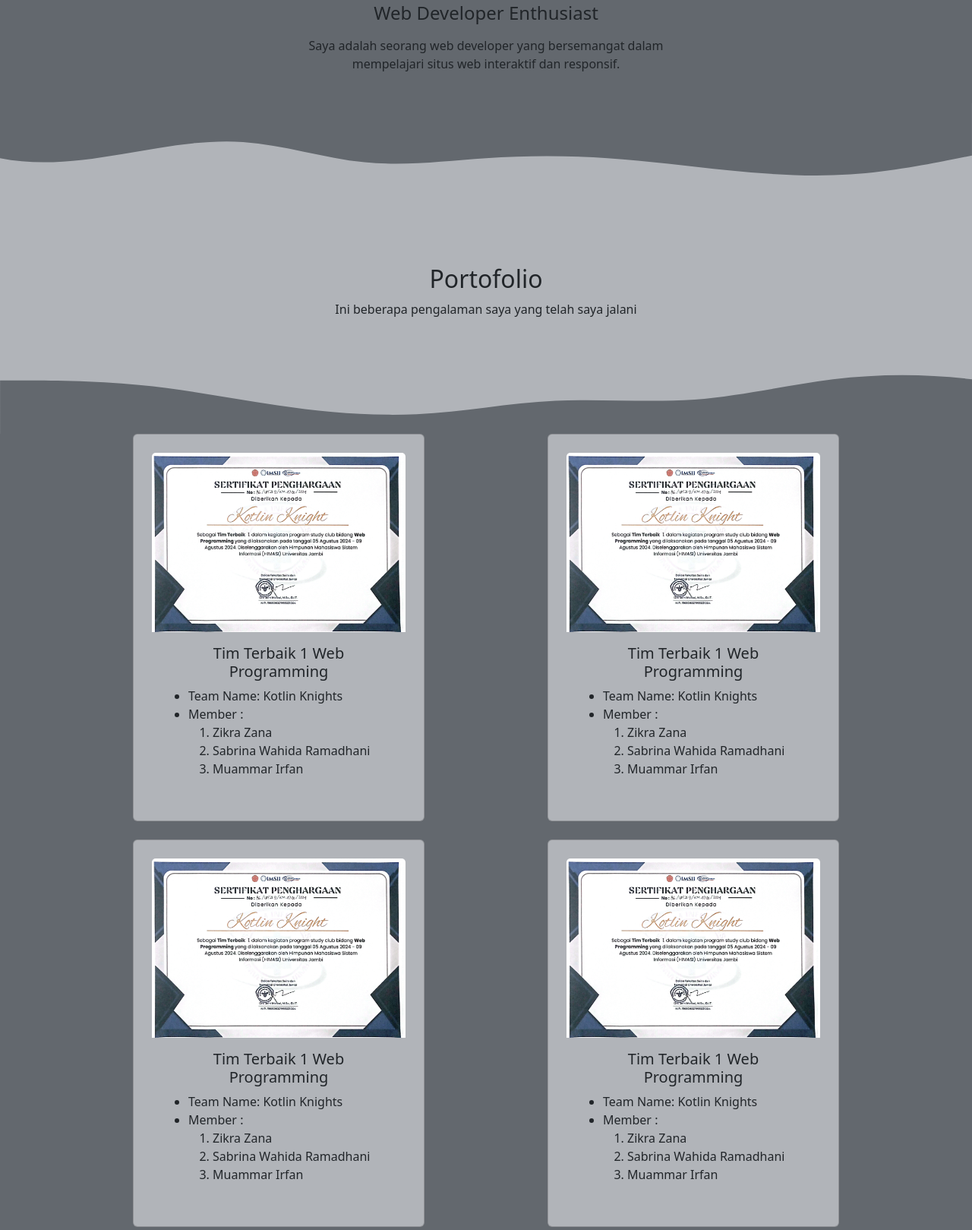
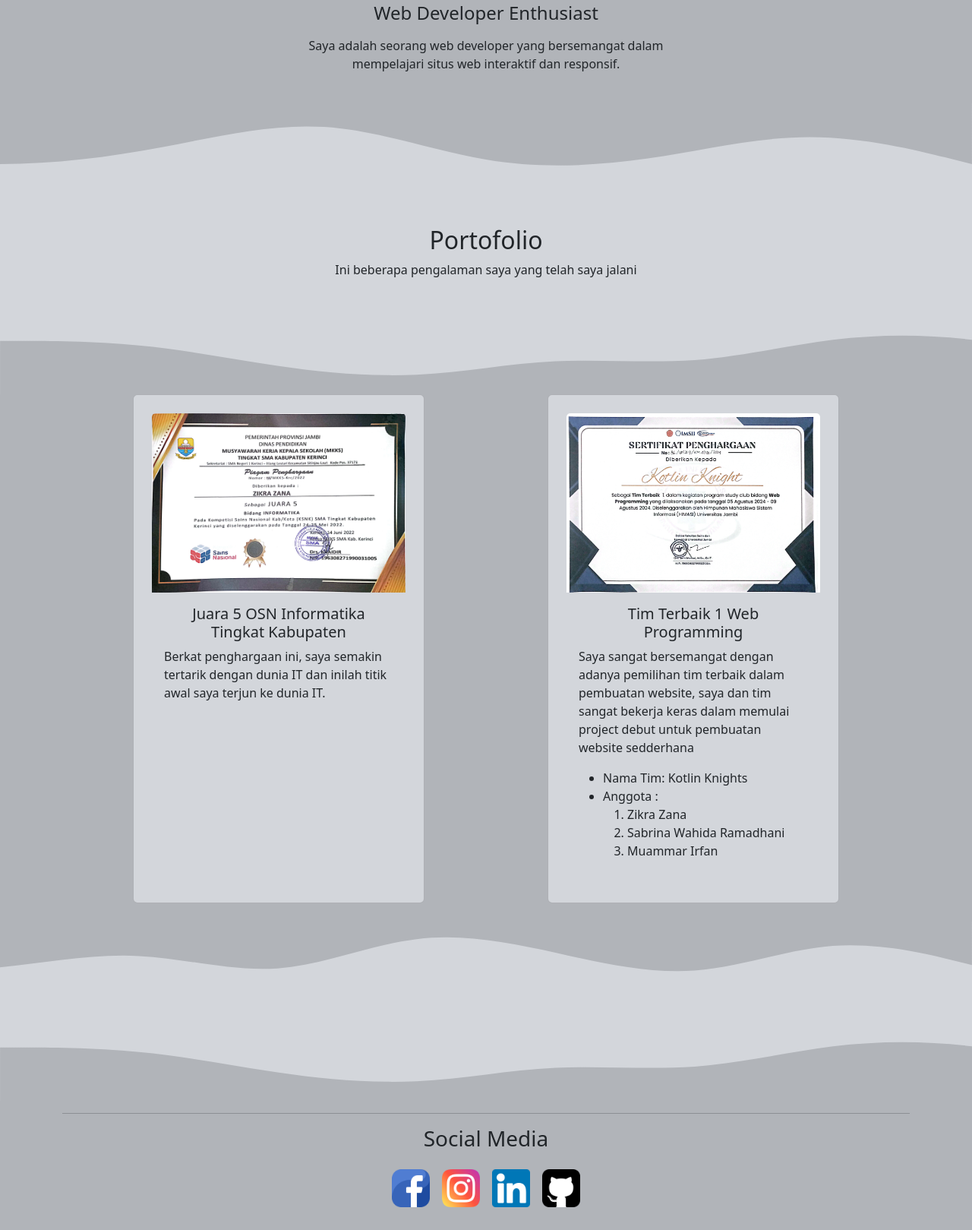
Before and after one commit to ZikraZana/portofolio, a plain HTML site: page profil.html in a window 1280 px wide. Shown: the part 378-1997 px from the top of the page at 76% size. Drawn offline with nearby package versions, Linux system fonts and the light colour scheme.

Commit message:
Mengatur kembali background color, menambahkan paskibra pada aboutme, menambahkan piagam informatika sebagai portofolio, dan menghapus hal yang tidak perlu

```diff
--- a/profil.html
+++ b/profil.html
@@ -11,7 +11,7 @@
 
 </head>
 
-<body style="background-color: #b1b4b9;">
+<body style="background-color: #d3d6db;">
 
     <!-- Navbar -->
     <nav class="navbar navbar-expand-lg bg-dark opacity-75 p-2 fixed-top" data-bs-theme="dark">
@@ -40,7 +40,7 @@
 
     <!-- Profil -->
     <section class="d-flex justify-content-center align-items-center p-4"
-        style="background-color: #63686e; overflow: hidden;">
+        style="background-color: #b1b4b9; overflow: hidden;">
         <div class="container mt-5">
             <div class="row justify-content-center">
                 <div class="col-12 col-md-8 col-lg-6 text-center mx-auto">
@@ -58,16 +58,16 @@
         </div>
     </section>
 
-    <svg id="wave" style="margin-top: -6px; margin-bottom: 40px;transform:rotate(180deg); transition: 0.3s"
-        viewBox="0 0 1440 120" version="1.1" xmlns="http://www.w3.org/2000/svg">
+    <svg id="wave" style="transform:rotate(180deg); transition: 0.3s" viewBox="0 0 1440 100" version="1.1"
+        xmlns="http://www.w3.org/2000/svg">
         <defs>
             <linearGradient id="sw-gradient-0" x1="0" x2="0" y1="1" y2="0">
-                <stop stop-color="rgba(99, 104, 110, 1)" offset="0%"></stop>
-                <stop stop-color="rgba(99, 104, 110, 1)" offset="100%"></stop>
+                <stop stop-color="rgba(177, 180, 185, 1)" offset="0%"></stop>
+                <stop stop-color="rgba(177, 180, 185, 1)" offset="100%"></stop>
             </linearGradient>
         </defs>
         <path style="transform:translate(0, 0px); opacity:1" fill="url(#sw-gradient-0)"
-            d="M0,36L30,30C60,24,120,12,180,8C240,4,300,8,360,14C420,20,480,28,540,32C600,36,660,36,720,32C780,28,840,20,900,26C960,32,1020,52,1080,56C1140,60,1200,48,1260,38C1320,28,1380,20,1440,32C1500,44,1560,76,1620,86C1680,96,1740,84,1800,72C1860,60,1920,48,1980,46C2040,44,2100,52,2160,52C2220,52,2280,44,2340,52C2400,60,2460,84,2520,96C2580,108,2640,108,2700,94C2760,80,2820,52,2880,46C2940,40,3000,56,3060,54C3120,52,3180,32,3240,30C3300,28,3360,44,3420,58C3480,72,3540,84,3600,88C3660,92,3720,88,3780,80C3840,72,3900,60,3960,60C4020,60,4080,72,4140,82C4200,92,4260,100,4290,104L4320,108L4320,120L4290,120C4260,120,4200,120,4140,120C4080,120,4020,120,3960,120C3900,120,3840,120,3780,120C3720,120,3660,120,3600,120C3540,120,3480,120,3420,120C3360,120,3300,120,3240,120C3180,120,3120,120,3060,120C3000,120,2940,120,2880,120C2820,120,2760,120,2700,120C2640,120,2580,120,2520,120C2460,120,2400,120,2340,120C2280,120,2220,120,2160,120C2100,120,2040,120,1980,120C1920,120,1860,120,1800,120C1740,120,1680,120,1620,120C1560,120,1500,120,1440,120C1380,120,1320,120,1260,120C1200,120,1140,120,1080,120C1020,120,960,120,900,120C840,120,780,120,720,120C660,120,600,120,540,120C480,120,420,120,360,120C300,120,240,120,180,120C120,120,60,120,30,120L0,120Z">
+            d="M0,10L40,20C80,30,160,50,240,50C320,50,400,30,480,18.3C560,7,640,3,720,16.7C800,30,880,60,960,65C1040,70,1120,50,1200,35C1280,20,1360,10,1440,10C1520,10,1600,20,1680,23.3C1760,27,1840,23,1920,31.7C2000,40,2080,60,2160,60C2240,60,2320,40,2400,36.7C2480,33,2560,47,2640,46.7C2720,47,2800,33,2880,25C2960,17,3040,13,3120,15C3200,17,3280,23,3360,28.3C3440,33,3520,37,3600,36.7C3680,37,3760,33,3840,40C3920,47,4000,63,4080,71.7C4160,80,4240,80,4320,70C4400,60,4480,40,4560,33.3C4640,27,4720,33,4800,30C4880,27,4960,13,5040,6.7C5120,0,5200,0,5280,15C5360,30,5440,60,5520,71.7C5600,83,5680,77,5720,73.3L5760,70L5760,100L5720,100C5680,100,5600,100,5520,100C5440,100,5360,100,5280,100C5200,100,5120,100,5040,100C4960,100,4880,100,4800,100C4720,100,4640,100,4560,100C4480,100,4400,100,4320,100C4240,100,4160,100,4080,100C4000,100,3920,100,3840,100C3760,100,3680,100,3600,100C3520,100,3440,100,3360,100C3280,100,3200,100,3120,100C3040,100,2960,100,2880,100C2800,100,2720,100,2640,100C2560,100,2480,100,2400,100C2320,100,2240,100,2160,100C2080,100,2000,100,1920,100C1840,100,1760,100,1680,100C1600,100,1520,100,1440,100C1360,100,1280,100,1200,100C1120,100,1040,100,960,100C880,100,800,100,720,100C640,100,560,100,480,100C400,100,320,100,240,100C160,100,80,100,40,100L0,100Z">
         </path>
     </svg>
     <!-- Profil End -->
@@ -95,12 +95,45 @@
         </path>
     </svg>
 
-    <section style="background-color: #63686e;">
+    <section style="background-color: #b1b4b9;">
+        <!-- #63686e -->
         <div class="container">
             <div class="container-fluid gap-5 d-flex justify-content-center align-items-center">
                 <div class="row row-cols-1 row-cols-md-2 w-100">
                     <div class="col d-flex justify-content-center mb-4">
-                        <div class="card p-4" style="width: 100%; max-width: 24rem; background-color: #b1b4b9;">
+                        <div class="card p-4" style="width: 100%; max-width: 24rem; background-color: #d3d6db;">
+                            <img src="img/OSN Informatika.jpg" class="card-img-top" alt="...">
+                            <div class="card-body">
+                                <h5 class="text-center">Juara 5 OSN Informatika Tingkat Kabupaten</h5>
+                                Berkat penghargaan ini, saya semakin tertarik dengan dunia IT dan inilah titik awal saya
+                                terjun ke dunia IT.
+                            </div>
+                        </div>
+                    </div>
+                    <div class="col d-flex justify-content-center mb-4">
+                        <div class="card p-4" style="width: 100%; max-width: 24rem; background-color: #d3d6db;">
+                            <img src="img/Kotlin Knights Team.png" class="card-img-top" alt="...">
+                            <div class="card-body">
+                                <h5 class="text-center">Tim Terbaik 1 Web Programming</h5>
+                                Saya sangat bersemangat dengan adanya pemilihan tim terbaik dalam pembuatan website,
+                                saya dan tim sangat bekerja keras dalam memulai project debut untuk pembuatan website
+                                sedderhana
+                                <p></p>
+                                <ul>
+                                    <li>Nama Tim: Kotlin Knights</li>
+                                    <li>Anggota :
+                                        <ol>
+                                            <li>Zikra Zana</li>
+                                            <li>Sabrina Wahida Ramadhani</li>
+                                            <li>Muammar Irfan</li>
+                                        </ol>
+                                    </li>
+                                </ul>
+                            </div>
+                        </div>
+                    </div>
+                    <!-- <div class="col d-flex justify-content-center mb-4">
+                        <div class="card p-4" style="width: 100%; max-width: 24rem; background-color: #d3d6db;">
                             <img src="img/Kotlin Knights Team.png" class="card-img-top" alt="...">
                             <div class="card-body">
                                 <h5 class="text-center">Tim Terbaik 1 Web Programming</h5>
@@ -118,7 +151,7 @@
                         </div>
                     </div>
                     <div class="col d-flex justify-content-center mb-4">
-                        <div class="card p-4" style="width: 100%; max-width: 24rem; background-color: #b1b4b9;">
+                        <div class="card p-4" style="width: 100%; max-width: 24rem; background-color: #d3d6db;">
                             <img src="img/Kotlin Knights Team.png" class="card-img-top" alt="...">
                             <div class="card-body">
                                 <h5 class="text-center">Tim Terbaik 1 Web Programming</h5>
@@ -134,43 +167,7 @@
                                 </ul>
                             </div>
                         </div>
-                    </div>
-                    <div class="col d-flex justify-content-center mb-4">
-                        <div class="card p-4" style="width: 100%; max-width: 24rem; background-color: #b1b4b9;">
-                            <img src="img/Kotlin Knights Team.png" class="card-img-top" alt="...">
-                            <div class="card-body">
-                                <h5 class="text-center">Tim Terbaik 1 Web Programming</h5>
-                                <ul>
-                                    <li>Team Name: Kotlin Knights</li>
-                                    <li>Member :
-                                        <ol>
-                                            <li>Zikra Zana</li>
-                                            <li>Sabrina Wahida Ramadhani</li>
-                                            <li>Muammar Irfan</li>
-                                        </ol>
-                                    </li>
-                                </ul>
-                            </div>
-                        </div>
-                    </div>
-                    <div class="col d-flex justify-content-center mb-4">
-                        <div class="card p-4" style="width: 100%; max-width: 24rem; background-color: #b1b4b9;">
-                            <img src="img/Kotlin Knights Team.png" class="card-img-top" alt="...">
-                            <div class="card-body">
-                                <h5 class="text-center">Tim Terbaik 1 Web Programming</h5>
-                                <ul>
-                                    <li>Team Name: Kotlin Knights</li>
-                                    <li>Member :
-                                        <ol>
-                                            <li>Zikra Zana</li>
-                                            <li>Sabrina Wahida Ramadhani</li>
-                                            <li>Muammar Irfan</li>
-                                        </ol>
-                                    </li>
-                                </ul>
-                            </div>
-                        </div>
-                    </div>
+                    </div> -->
                 </div>
             </div>
     </section>
@@ -201,21 +198,23 @@
             d="M0,20L34.3,20C68.6,20,137,20,206,26.7C274.3,33,343,47,411,56.7C480,67,549,73,617,70C685.7,67,754,53,823,50C891.4,47,960,53,1029,48.3C1097.1,43,1166,27,1234,18.3C1302.9,10,1371,10,1440,18.3C1508.6,27,1577,43,1646,53.3C1714.3,63,1783,67,1851,71.7C1920,77,1989,83,2057,85C2125.7,87,2194,83,2263,68.3C2331.4,53,2400,27,2469,15C2537.1,3,2606,7,2674,11.7C2742.9,17,2811,23,2880,25C2948.6,27,3017,23,3086,26.7C3154.3,30,3223,40,3291,41.7C3360,43,3429,37,3497,35C3565.7,33,3634,37,3703,41.7C3771.4,47,3840,53,3909,61.7C3977.1,70,4046,80,4114,83.3C4182.9,87,4251,83,4320,68.3C4388.6,53,4457,27,4526,15C4594.3,3,4663,7,4731,21.7C4800,37,4869,63,4903,76.7L4937.1,90L4937.1,100L4902.9,100C4868.6,100,4800,100,4731,100C4662.9,100,4594,100,4526,100C4457.1,100,4389,100,4320,100C4251.4,100,4183,100,4114,100C4045.7,100,3977,100,3909,100C3840,100,3771,100,3703,100C3634.3,100,3566,100,3497,100C3428.6,100,3360,100,3291,100C3222.9,100,3154,100,3086,100C3017.1,100,2949,100,2880,100C2811.4,100,2743,100,2674,100C2605.7,100,2537,100,2469,100C2400,100,2331,100,2263,100C2194.3,100,2126,100,2057,100C1988.6,100,1920,100,1851,100C1782.9,100,1714,100,1646,100C1577.1,100,1509,100,1440,100C1371.4,100,1303,100,1234,100C1165.7,100,1097,100,1029,100C960,100,891,100,823,100C754.3,100,686,100,617,100C548.6,100,480,100,411,100C342.9,100,274,100,206,100C137.1,100,69,100,34,100L0,100Z">
         </path>
     </svg>
-    <section style="background-color: #63686e;">
+    <section style="background-color: #b1b4b9">
         <div class="container">
             <div class="row justify-content-center">
                 <div class="col-12 text-center">
                     <hr>
                     <h3 class="mb-4">Social Media</h3>
                     <div class="d-flex justify-content-center">
-                        <a href="https://www.facebook.com/zikra.zana.5?mibextid=ZbWKwL" target="_blank" class="mx-2"><img src="img/facebook_icon.png" alt="Facebook" width="50"
+                        <a href="https://www.facebook.com/zikra.zana.5?mibextid=ZbWKwL" target="_blank"
+                            class="mx-2"><img src="img/facebook_icon.png" alt="Facebook" width="50"
                                 class="mb-3 hoover"></a>
-                        <a href="https://www.instagram.com/zikrazana_?igsh=MTgzczR5a3VoeG16bg==" target="_blank" class="mx-2"><img src="img/instagram_icon.png" alt="Instagram" width="50"
+                        <a href="https://www.instagram.com/zikrazana_?igsh=MTgzczR5a3VoeG16bg==" target="_blank"
+                            class="mx-2"><img src="img/instagram_icon.png" alt="Instagram" width="50"
                                 class="mb-3 hoover"></a>
-                        <a href="https://www.linkedin.com/in/zikra-zana-b4964b2b4/" target="_blank" class="mx-2"><img src="img/linkedin_icon.png" alt="LinkedIn" width="50"
-                                class="mb-3 hoover"></a>
-                        <a href="https://github.com/MonoZikk" target="_blank" class="mx-2"><img src="img/github_icon.png" alt="GitHub" width="50"
-                                class="mb-3 hoover"></a>
+                        <a href="https://www.linkedin.com/in/zikra-zana-b4964b2b4/" target="_blank" class="mx-2"><img
+                                src="img/linkedin_icon.png" alt="LinkedIn" width="50" class="mb-3 hoover"></a>
+                        <a href="https://github.com/MonoZikk" target="_blank" class="mx-2"><img
+                                src="img/github_icon.png" alt="GitHub" width="50" class="mb-3 hoover"></a>
                     </div>
                     <hr class="mt-4">
                 </div>
```
Also changed, not shown: aboutme.html (+31 -9 lines), img/OSN Informatika.jpg (added), img/Paskibra.jpg (added).
